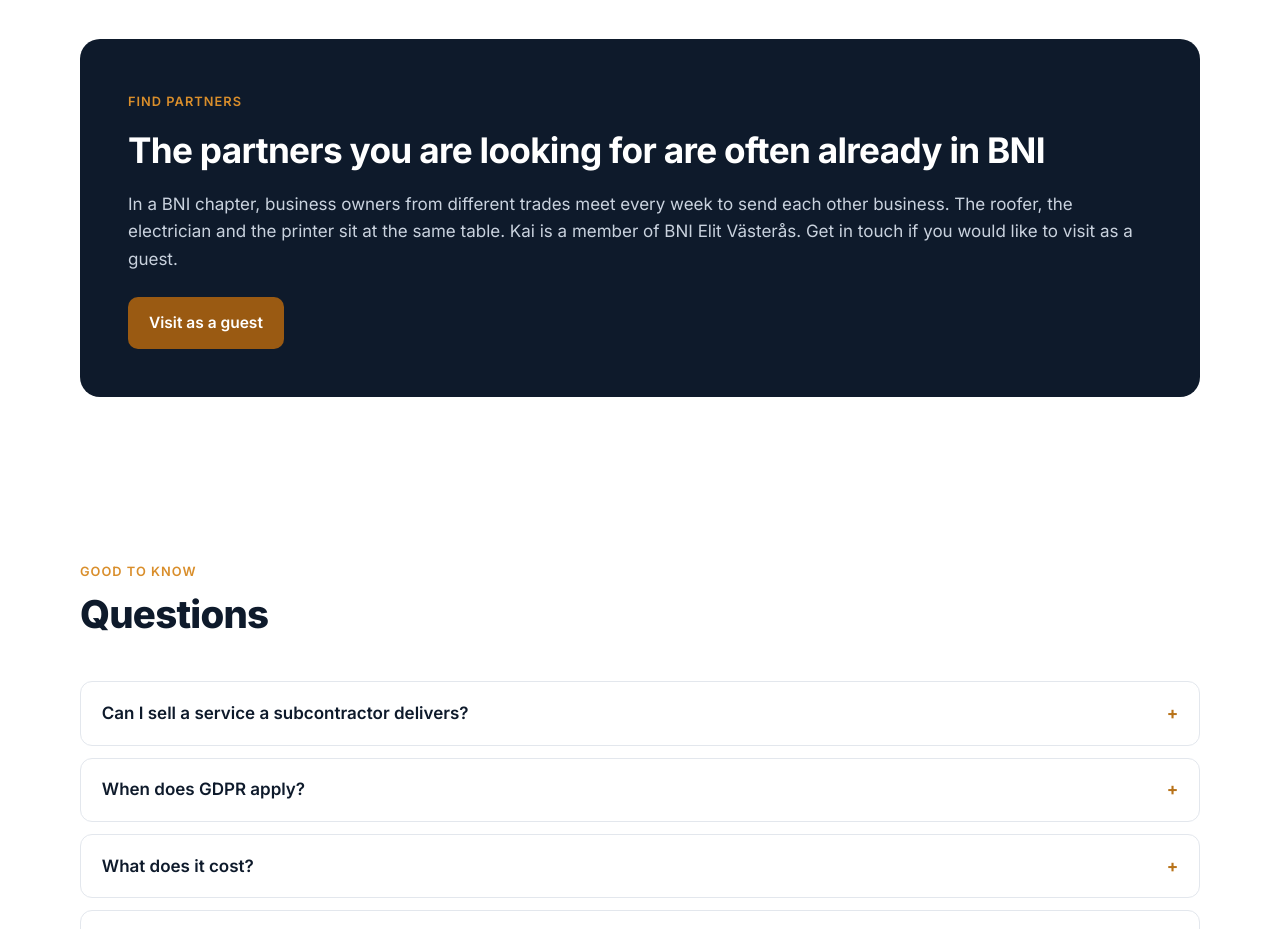
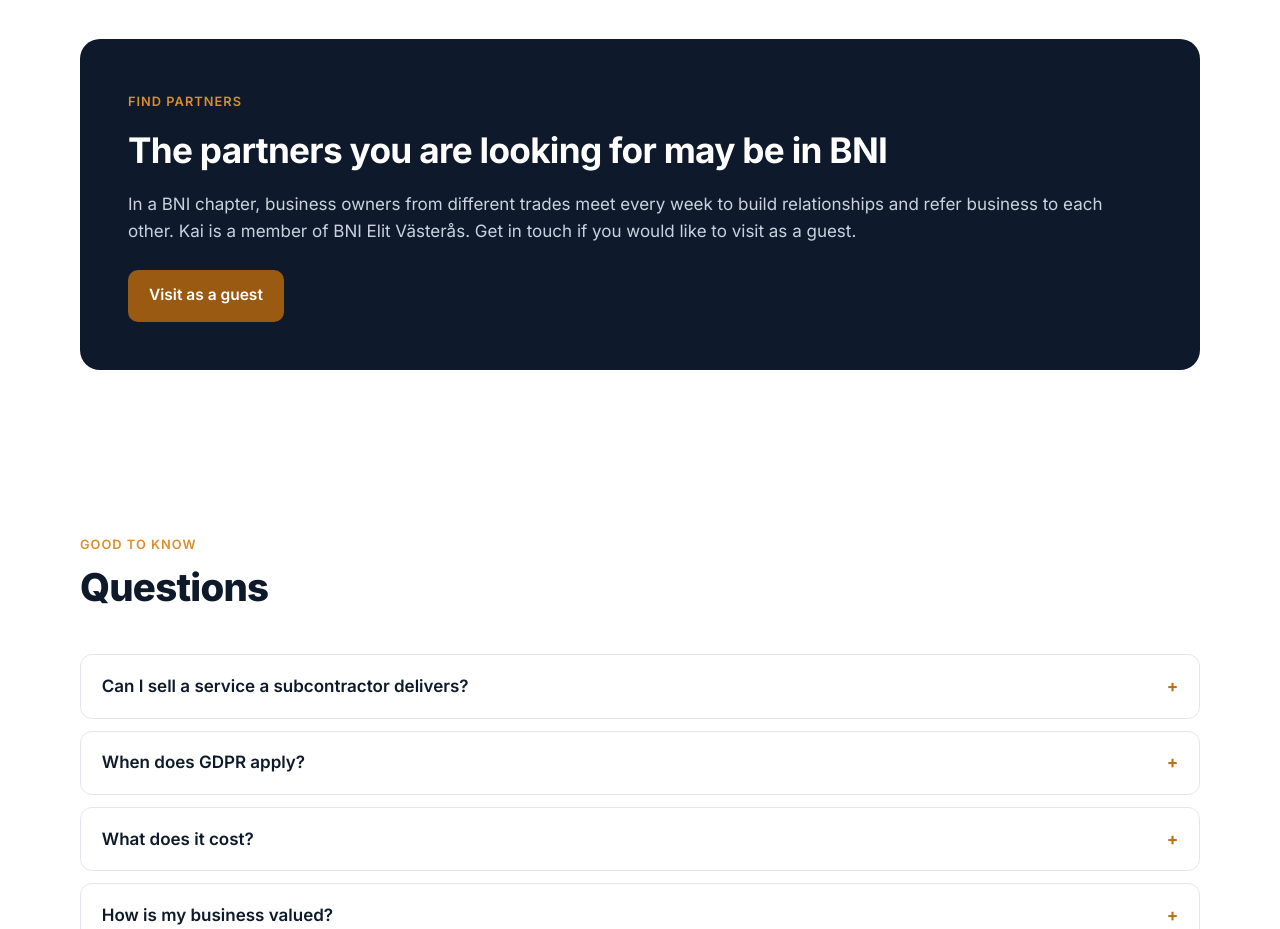
Before and after one commit to KKobraKai/mediahiveab, a website: page public/grannaffar/index.html in a window 1280 px wide. Shown: the part 1740-2669 px from the top of the page. Drawn offline with Linux system fonts and the light colour scheme.

Commit message:
grannaffar: soften BNI wording per GPT

```diff
--- a/public/grannaffar/index.html
+++ b/public/grannaffar/index.html
@@ -256,8 +256,8 @@
         <div class="product bni-box">
           <div>
             <span class="eyebrow"><span class="sv">Hitta partners</span><span class="en">Find partners</span></span>
-            <h2><span class="sv">Partnerna du letar efter finns ofta redan i BNI</span><span class="en">The partners you are looking for are often already in BNI</span></h2>
-            <p><span class="sv">I ett BNI-kapitel träffas företagare från olika branscher varje vecka för att skicka affärer till varandra. Där sitter takläggaren, elektrikern och tryckeriet runt samma bord. Kai är med i BNI Elit Västerås. Hör av dig om du vill komma som gäst.</span><span class="en">In a BNI chapter, business owners from different trades meet every week to send each other business. The roofer, the electrician and the printer sit at the same table. Kai is a member of BNI Elit Västerås. Get in touch if you would like to visit as a guest.</span></p>
+            <h2><span class="sv">Partnerna du letar efter kan finnas i BNI</span><span class="en">The partners you are looking for may be in BNI</span></h2>
+            <p><span class="sv">I ett BNI-kapitel träffas företagare från olika branscher varje vecka för att bygga relationer och rekommendera affärer till varandra. Kai är med i BNI Elit Västerås. Hör av dig om du vill komma som gäst.</span><span class="en">In a BNI chapter, business owners from different trades meet every week to build relationships and refer business to each other. Kai is a member of BNI Elit Västerås. Get in touch if you would like to visit as a guest.</span></p>
             <a class="btn btn-accent" href="mailto:kai@mediahiveab.com?subject=G%C3%A4st%20p%C3%A5%20BNI%20Elit%20V%C3%A4ster%C3%A5s"><span class="sv">Kom som gäst</span><span class="en">Visit as a guest</span></a>
           </div>
         </div>
```
